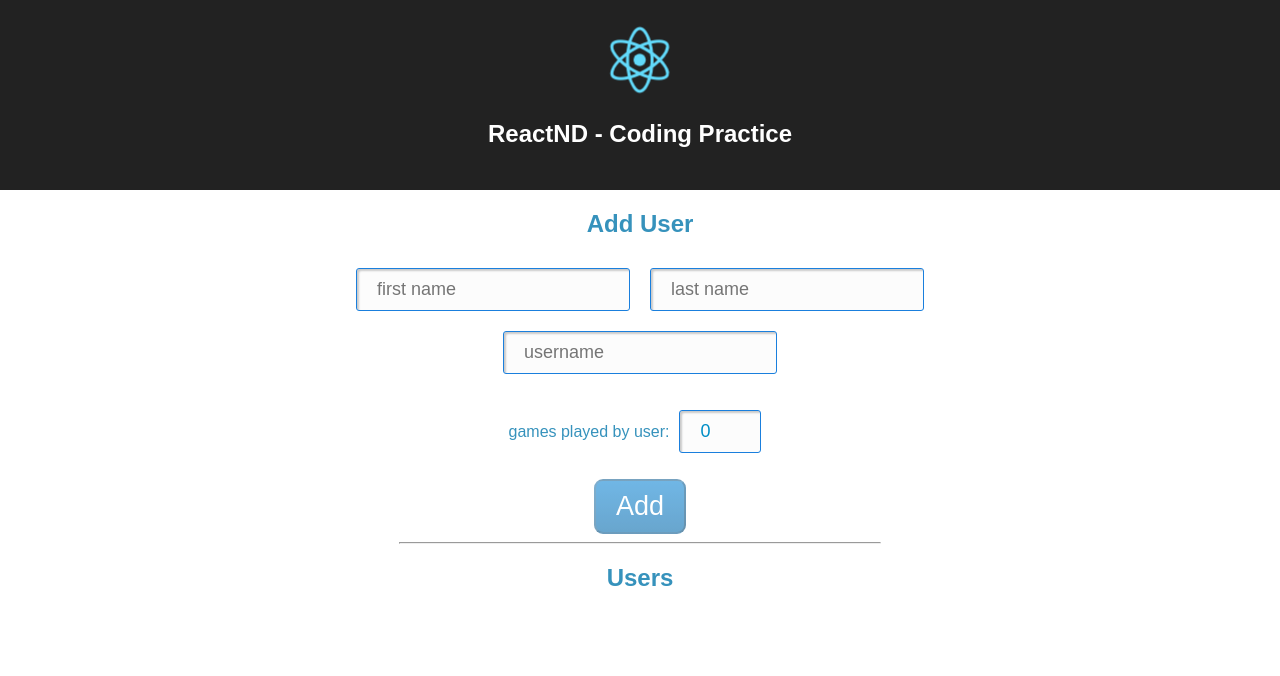
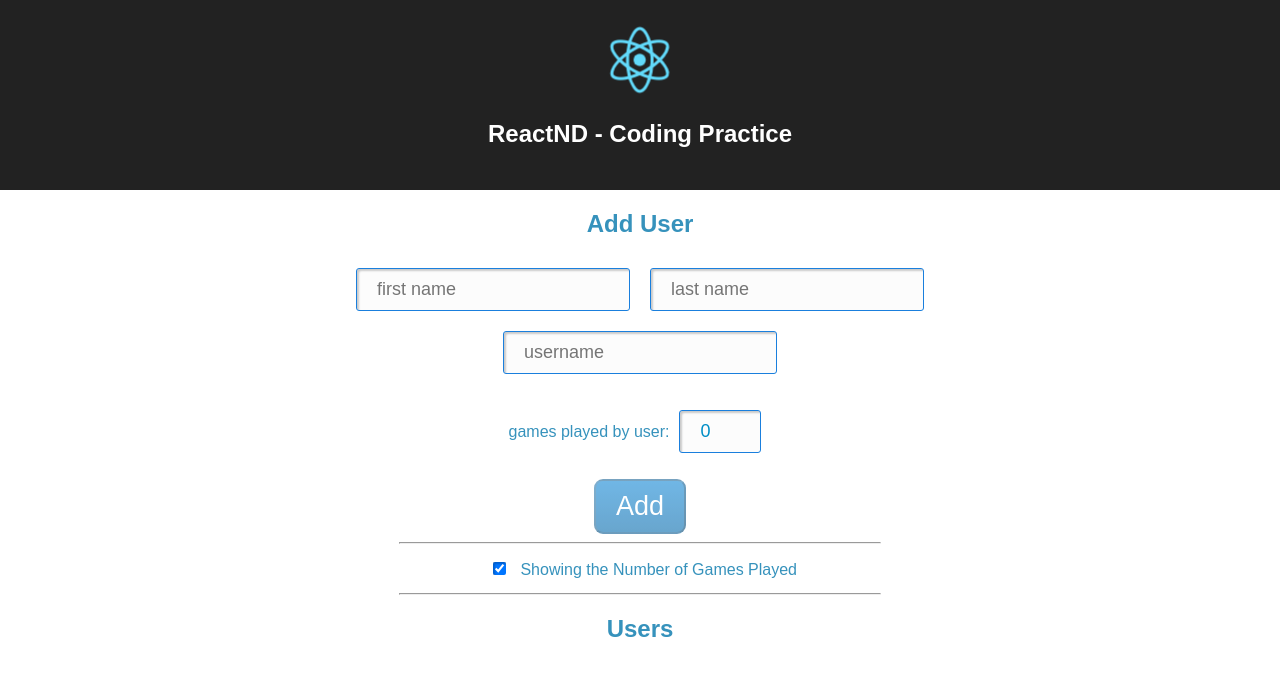
Before and after one commit to lekoshimura/udacity-reactjs-nanodegree-06-lesson03-all-together, a React (Create React App) app: page / in a window 1280 px wide. Shown: the top 676 px of the page. Built offline with nearby package versions, Linux system fonts and the light colour scheme.

Commit message:
Toggles exibition of number of games played by users

```diff
--- a/src/App.js
+++ b/src/App.js
@@ -3,6 +3,7 @@ import logo from './logo.svg';
 import './App.css';
 import UserForm from './UserForm';
 import UsersList from './UsersList';
+import ToggleGamesPlayed from './ToggleGamesPlayed'
 
 /*
 This exercise will help you put together and practice all of the concepts you've
@@ -14,7 +15,8 @@ The instructions for this project are located in the `instructions.md` file.
 
 class App extends Component {
   state = {
-    userslist: []
+    userslist: [],
+    showGamesPlayed: true
   };
 
   userFormOnSubmitHandler = (user) => {
@@ -31,6 +33,10 @@ class App extends Component {
     return submissionOk;
   };
 
+  toggleGamesPlayedHandler = (show) => {
+    this.setState({showGamesPlayed: show});
+  };
+
   render() {
     return (
       <div className="App">
@@ -38,11 +44,18 @@ class App extends Component {
           <img src={logo} className="App-logo" alt="logo" />
           <h1 className="App-title">ReactND - Coding Practice</h1>
         </header>
-        <UserForm
-          userFormOnSubmitHandler={this.userFormOnSubmitHandler} />
-        <hr style={{width: '480px'}}/>
-        <UsersList
-          userslist={this.state.userslist} />
+        <main>
+          <UserForm
+            userFormOnSubmitHandler={this.userFormOnSubmitHandler} />
+          <hr style={{width: '480px'}}/>
+          <ToggleGamesPlayed
+            showGamesPlayed={this.state.showGamesPlayed}
+            toggleGamesPlayedHandler={this.toggleGamesPlayedHandler} />
+          <hr style={{width: '480px'}}/>
+          <UsersList
+            showGamesPlayed={this.state.showGamesPlayed}
+            userslist={this.state.userslist} />
+        </main>
       </div>
     );
   }
--- /dev/null
+++ b/src/ToggleGamesPlayed.js
@@ -0,0 +1,35 @@
+import React from 'react';
+
+class ToggleGamesPlayed extends React.Component {
+  checked = () => {
+    return this.props.showGamesPlayed
+      ? 'checked'
+      : '';
+  };
+
+  label = () => {
+    return this.props.showGamesPlayed
+      ? 'Showing the Number of Games Played'
+      : 'Hiding the Number of Games Played';
+  };
+
+  onChange = (event) => {
+    this.props.toggleGamesPlayedHandler(event.target.checked);
+  };
+
+  render() {
+    return (
+      <div>
+        <label>
+          <input
+            type="checkbox"
+            defaultChecked={this.props.showGamesPlayed}
+            onChange={this.onChange}
+          /> {this.label()}
+        </label>
+      </div>
+    );
+  };
+};
+
+export default ToggleGamesPlayed;
--- a/src/UsersList.js
+++ b/src/UsersList.js
@@ -1,12 +1,18 @@
 import React from 'react';
 
 class UsersList extends React.Component {
+  label = (user) => {
+    return this.props.showGamesPlayed
+      ? `${user.username} played ${user.gamesplayed} game(s)`
+      : `${user.username} played x game(s)`;
+  };
+
   render() {
     return (
       <div>
         <h2>Users</h2>
         <ol>
-          {this.props.userslist.map((user, index) => (<li key={index}> {user.username} played {user.gamesplayed} game(s).</li>))}
+          {this.props.userslist.map((user, index) => (<li key={index}> {this.label(user)}.</li>))}
         </ol>
       </div>
     )
```
